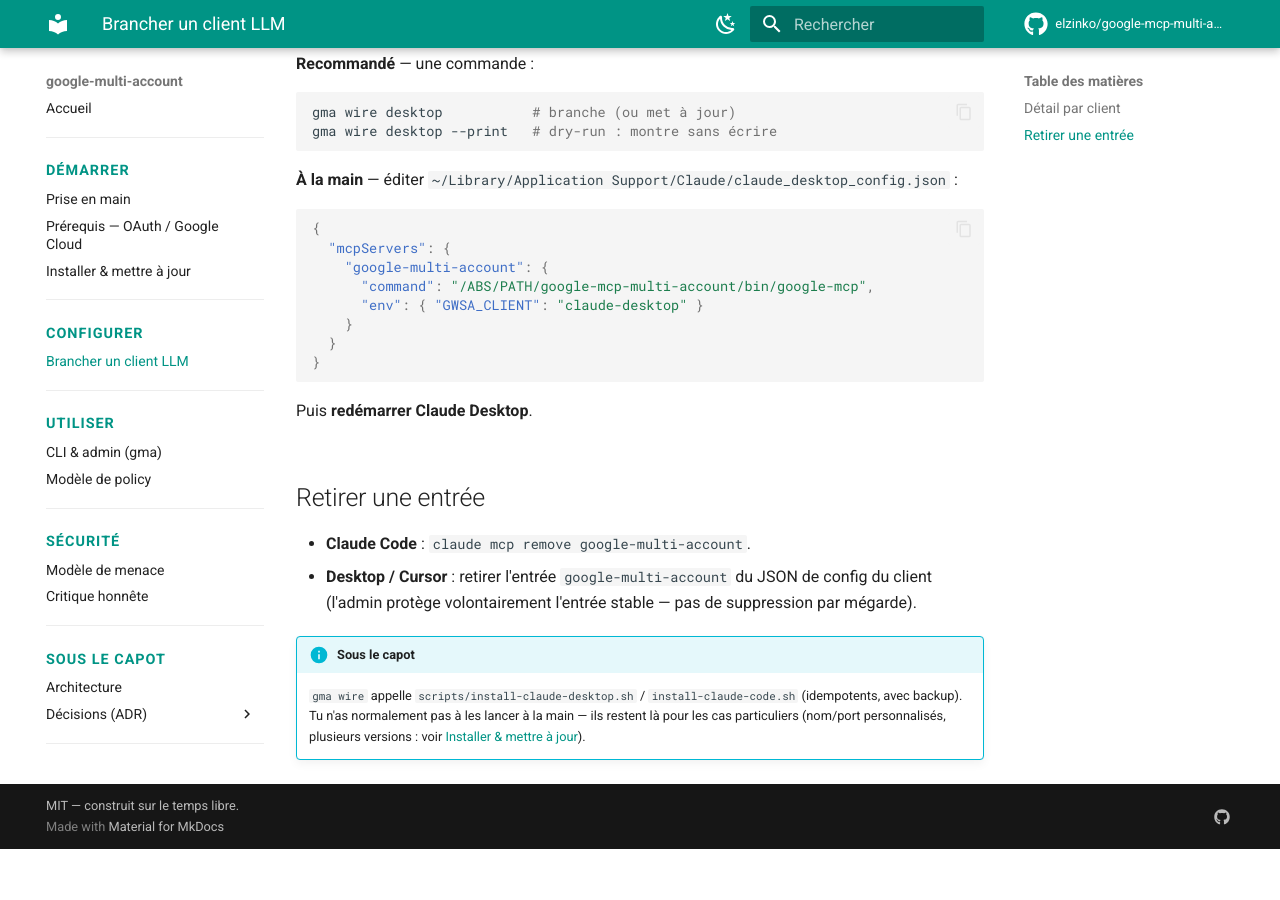
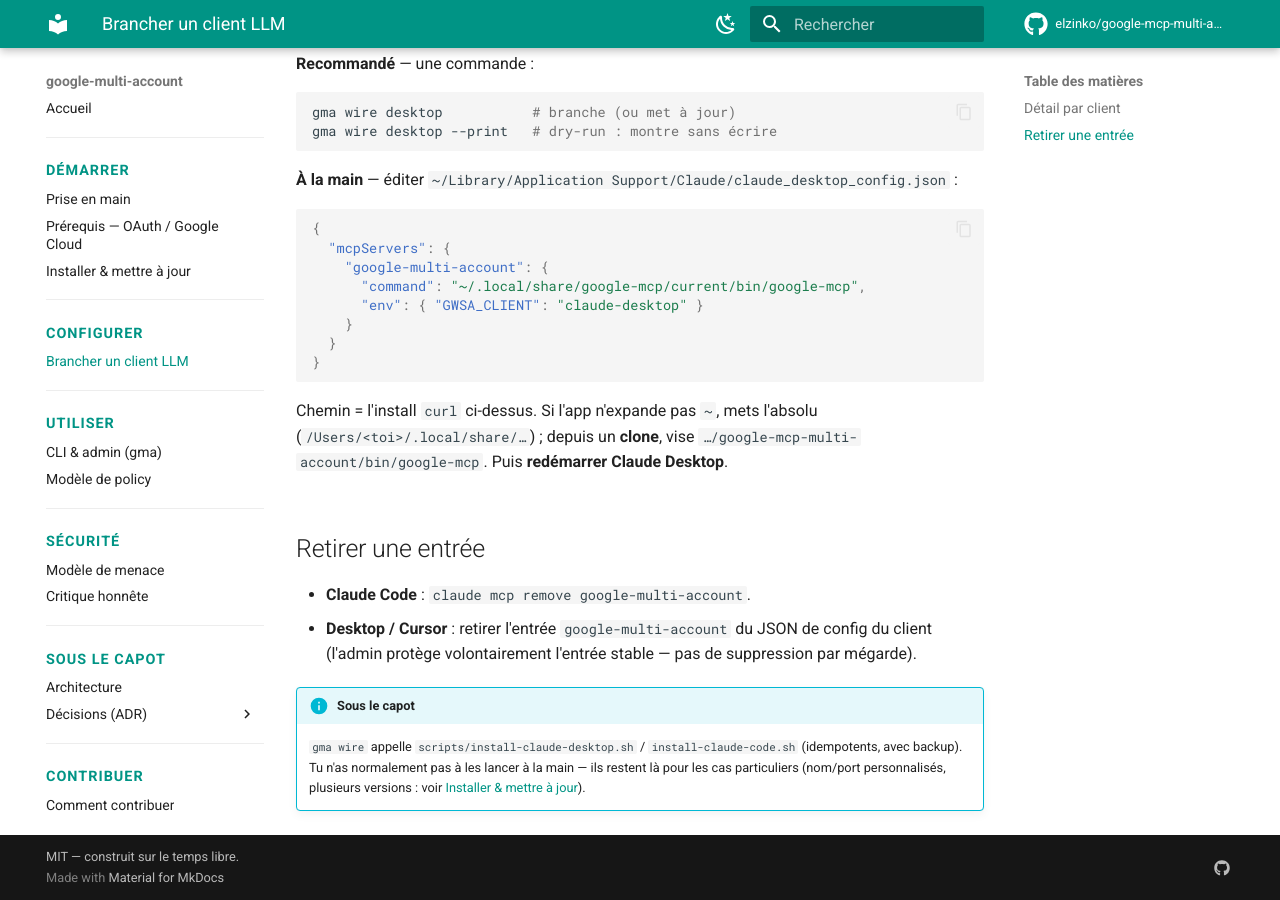
Before and after one commit to elzinko/google-mcp-multi-account, an MkDocs documentation site: the page built from docs/configurer-client.md, in a window 1280 px wide and 900 px high, scrolled down 613 px. Built offline with MkDocs 1.6.1 and Material for MkDocs 9.7.7, drawn with Linux system fonts in a browser that asks for light colours; comment, search, counter and statistics services are not loaded; before the commit the page ends 1462 px from its top, so only the background shows below that.

Commit message:
fix(docs): retours Codex #105 — barrière gma + chemin binaire installé (Cursor/Desktop)
- settings.json : ajoute les règles ask pour gma/./bin/gma (profils sensibles, unlock, grant) — le skill invoque gma, la barrière ne couvrait que gwsa
- configurer-client.md : snippets manuels Desktop+Cursor pointent le binaire installé par curl (~/.local/share/google-mcp/current/bin/google-mcp) + note chemin absolu / clone ; Cursor n'a pas de gma wire

Co-Authored-By: Claude Opus 4.8 <noreply@anthropic.com>

````diff
--- a/docs/configurer-client.md
+++ b/docs/configurer-client.md
@@ -35,13 +35,15 @@ gma wire all          # les deux — « --print » pour un dry-run
     {
       "mcpServers": {
         "google-multi-account": {
-          "command": "/ABS/PATH/google-mcp-multi-account/bin/google-mcp",
+          "command": "~/.local/share/google-mcp/current/bin/google-mcp",
           "env": { "GWSA_CLIENT": "claude-desktop" }
         }
       }
     }
     ```
 
+    Chemin = l'install `curl` ci-dessus. Si l'app n'expande pas `~`, mets l'absolu
+    (`/Users/<toi>/.local/share/…`) ; depuis un **clone**, vise `…/google-mcp-multi-account/bin/google-mcp`.
     Puis **redémarrer Claude Desktop**.
 
 === "Claude Code"
@@ -67,19 +69,24 @@ gma wire all          # les deux — « --print » pour un dry-run
 
 === "Cursor"
 
-    Pas encore de `gma wire cursor` (suivi : fiche 0074). Config manuelle courte —
-    dans les settings MCP (UI ou `~/.cursor/mcp.json`) :
+    Pas encore de `gma wire cursor` (suivi : fiche 0074) — la config manuelle est
+    donc le **seul** moyen. Dans les settings MCP (UI ou `~/.cursor/mcp.json`), le
+    `command` pointe le binaire **installé** par `curl` :
 
     ```json
     {
       "mcpServers": {
         "google-multi-account": {
-          "command": "/ABS/PATH/google-mcp-multi-account/bin/google-mcp",
+          "command": "~/.local/share/google-mcp/current/bin/google-mcp",
           "env": { "GWSA_CLIENT": "cursor" }
         }
       }
     }
     ```
+
+    Cursor n'expande pas toujours `~` : si le serveur ne démarre pas, mets le chemin
+    **absolu** (`/Users/<toi>/.local/share/google-mcp/current/bin/google-mcp`).
+    Depuis un **clone** (contributeurs), vise plutôt `…/google-mcp-multi-account/bin/google-mcp`.
 
 ## Retirer une entrée
 
````
Also changed, not shown: 1 other file.
